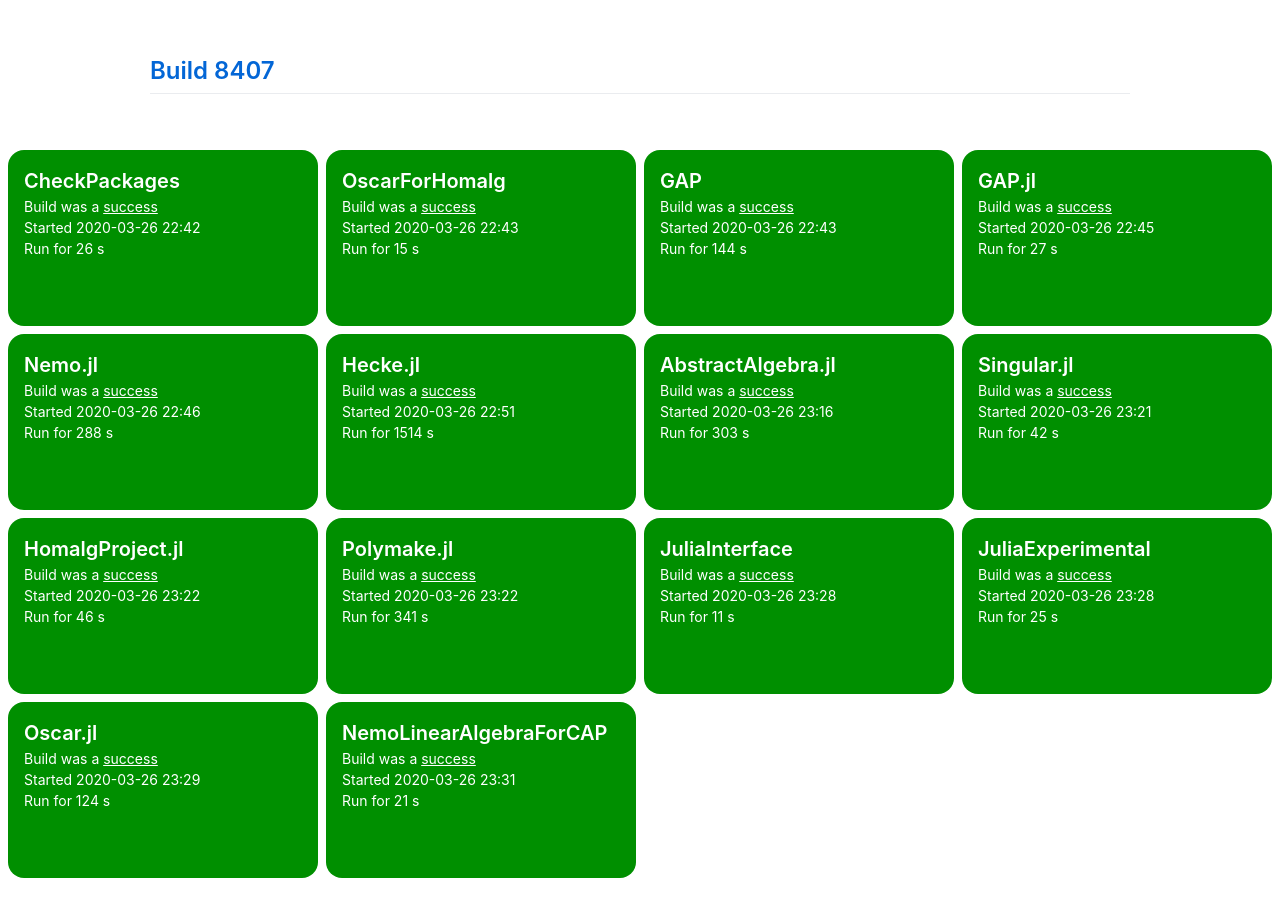
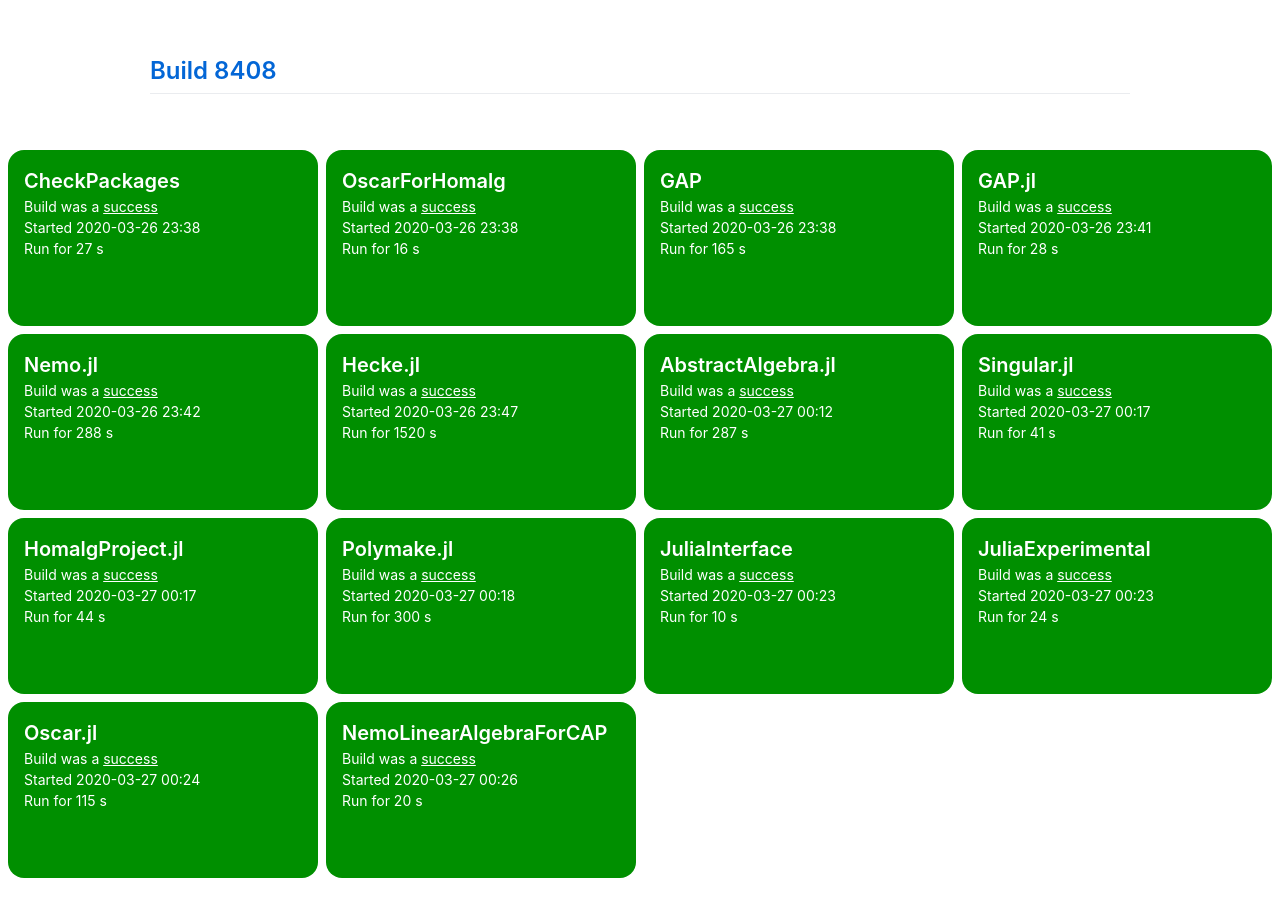
Before and after one commit to oscar-system/oscar-ci-status, a Jekyll site: the page built from index.html, in a window 1280 px wide. Built offline with Jekyll 4.4.1, drawn with Linux system fonts in a browser that asks for light colours.

Commit message:
Build 8408

```diff
--- a/_data/ci.yml
+++ b/_data/ci.yml
@@ -1,49 +1,49 @@
-build: 8407
-build_url: https://oscarci.mathematik.uni-kl.de/job/oscar/8407/
+build: 8408
+build_url: https://oscarci.mathematik.uni-kl.de/job/oscar/8408/
 job: oscar
 tests:
-- duration: 26
-  exitcode: 0
-  first_failure: false
-  first_failure_url: null
-  last_success: false
-  last_success_url: null
-  log: https://oscarci.mathematik.uni-kl.de/job/oscar/8407/artifact/logs/build-8407/CheckPackages.log
-  name: CheckPackages
-  start: 2020-03-26 22:42
-  status: success
-  success: true
-- duration: 15
-  exitcode: 0
-  first_failure: false
-  first_failure_url: null
-  last_success: false
-  last_success_url: null
-  log: https://oscarci.mathematik.uni-kl.de/job/oscar/8407/artifact/logs/build-8407/OscarForHomalg.log
-  name: OscarForHomalg
-  start: 2020-03-26 22:43
-  status: success
-  success: true
-- duration: 144
-  exitcode: 0
-  first_failure: false
-  first_failure_url: null
-  last_success: false
-  last_success_url: null
-  log: https://oscarci.mathematik.uni-kl.de/job/oscar/8407/artifact/logs/build-8407/GAP.log
-  name: GAP
-  start: 2020-03-26 22:43
-  status: success
-  success: true
 - duration: 27
   exitcode: 0
   first_failure: false
   first_failure_url: null
   last_success: false
   last_success_url: null
-  log: https://oscarci.mathematik.uni-kl.de/job/oscar/8407/artifact/logs/build-8407/GAP.jl.log
+  log: https://oscarci.mathematik.uni-kl.de/job/oscar/8408/artifact/logs/build-8408/CheckPackages.log
+  name: CheckPackages
+  start: 2020-03-26 23:38
+  status: success
+  success: true
+- duration: 16
+  exitcode: 0
+  first_failure: false
+  first_failure_url: null
+  last_success: false
+  last_success_url: null
+  log: https://oscarci.mathematik.uni-kl.de/job/oscar/8408/artifact/logs/build-8408/OscarForHomalg.log
+  name: OscarForHomalg
+  start: 2020-03-26 23:38
+  status: success
+  success: true
+- duration: 165
+  exitcode: 0
+  first_failure: false
+  first_failure_url: null
+  last_success: false
+  last_success_url: null
+  log: https://oscarci.mathematik.uni-kl.de/job/oscar/8408/artifact/logs/build-8408/GAP.log
+  name: GAP
+  start: 2020-03-26 23:38
+  status: success
+  success: true
+- duration: 28
+  exitcode: 0
+  first_failure: false
+  first_failure_url: null
+  last_success: false
+  last_success_url: null
+  log: https://oscarci.mathematik.uni-kl.de/job/oscar/8408/artifact/logs/build-8408/GAP.jl.log
   name: GAP.jl
-  start: 2020-03-26 22:45
+  start: 2020-03-26 23:41
   status: success
   success: true
 - duration: 288
@@ -52,107 +52,107 @@ tests:
   first_failure_url: null
   last_success: false
   last_success_url: null
-  log: https://oscarci.mathematik.uni-kl.de/job/oscar/8407/artifact/logs/build-8407/Nemo.jl.log
+  log: https://oscarci.mathematik.uni-kl.de/job/oscar/8408/artifact/logs/build-8408/Nemo.jl.log
   name: Nemo.jl
-  start: 2020-03-26 22:46
+  start: 2020-03-26 23:42
   status: success
   success: true
-- duration: 1514
+- duration: 1520
   exitcode: 0
   first_failure: false
   first_failure_url: null
   last_success: false
   last_success_url: null
-  log: https://oscarci.mathematik.uni-kl.de/job/oscar/8407/artifact/logs/build-8407/Hecke.jl.log
+  log: https://oscarci.mathematik.uni-kl.de/job/oscar/8408/artifact/logs/build-8408/Hecke.jl.log
   name: Hecke.jl
-  start: 2020-03-26 22:51
+  start: 2020-03-26 23:47
   status: success
   success: true
-- duration: 303
+- duration: 287
   exitcode: 0
   first_failure: false
   first_failure_url: null
   last_success: false
   last_success_url: null
-  log: https://oscarci.mathematik.uni-kl.de/job/oscar/8407/artifact/logs/build-8407/AbstractAlgebra.jl.log
+  log: https://oscarci.mathematik.uni-kl.de/job/oscar/8408/artifact/logs/build-8408/AbstractAlgebra.jl.log
   name: AbstractAlgebra.jl
-  start: 2020-03-26 23:16
+  start: 2020-03-27 00:12
   status: success
   success: true
-- duration: 42
+- duration: 41
   exitcode: 0
   first_failure: false
   first_failure_url: null
   last_success: false
   last_success_url: null
-  log: https://oscarci.mathematik.uni-kl.de/job/oscar/8407/artifact/logs/build-8407/Singular.jl.log
+  log: https://oscarci.mathematik.uni-kl.de/job/oscar/8408/artifact/logs/build-8408/Singular.jl.log
   name: Singular.jl
-  start: 2020-03-26 23:21
+  start: 2020-03-27 00:17
   status: success
   success: true
-- duration: 46
+- duration: 44
   exitcode: 0
   first_failure: false
   first_failure_url: null
   last_success: false
   last_success_url: null
-  log: https://oscarci.mathematik.uni-kl.de/job/oscar/8407/artifact/logs/build-8407/HomalgProject.jl.log
+  log: https://oscarci.mathematik.uni-kl.de/job/oscar/8408/artifact/logs/build-8408/HomalgProject.jl.log
   name: HomalgProject.jl
-  start: 2020-03-26 23:22
+  start: 2020-03-27 00:17
   status: success
   success: true
-- duration: 341
+- duration: 300
   exitcode: 0
   first_failure: false
   first_failure_url: null
   last_success: false
   last_success_url: null
-  log: https://oscarci.mathematik.uni-kl.de/job/oscar/8407/artifact/logs/build-8407/Polymake.jl.log
+  log: https://oscarci.mathematik.uni-kl.de/job/oscar/8408/artifact/logs/build-8408/Polymake.jl.log
   name: Polymake.jl
-  start: 2020-03-26 23:22
+  start: 2020-03-27 00:18
   status: success
   success: true
-- duration: 11
+- duration: 10
   exitcode: 0
   first_failure: false
   first_failure_url: null
   last_success: false
   last_success_url: null
-  log: https://oscarci.mathematik.uni-kl.de/job/oscar/8407/artifact/logs/build-8407/JuliaInterface.log
+  log: https://oscarci.mathematik.uni-kl.de/job/oscar/8408/artifact/logs/build-8408/JuliaInterface.log
   name: JuliaInterface
-  start: 2020-03-26 23:28
+  start: 2020-03-27 00:23
   status: success
   success: true
-- duration: 25
+- duration: 24
   exitcode: 0
   first_failure: false
   first_failure_url: null
   last_success: false
   last_success_url: null
-  log: https://oscarci.mathematik.uni-kl.de/job/oscar/8407/artifact/logs/build-8407/JuliaExperimental.log
+  log: https://oscarci.mathematik.uni-kl.de/job/oscar/8408/artifact/logs/build-8408/JuliaExperimental.log
   name: JuliaExperimental
-  start: 2020-03-26 23:28
+  start: 2020-03-27 00:23
   status: success
   success: true
-- duration: 124
+- duration: 115
   exitcode: 0
   first_failure: false
   first_failure_url: null
   last_success: false
   last_success_url: null
-  log: https://oscarci.mathematik.uni-kl.de/job/oscar/8407/artifact/logs/build-8407/Oscar.jl.log
+  log: https://oscarci.mathematik.uni-kl.de/job/oscar/8408/artifact/logs/build-8408/Oscar.jl.log
   name: Oscar.jl
-  start: 2020-03-26 23:29
+  start: 2020-03-27 00:24
   status: success
   success: true
-- duration: 21
+- duration: 20
   exitcode: 0
   first_failure: false
   first_failure_url: null
   last_success: false
   last_success_url: null
-  log: https://oscarci.mathematik.uni-kl.de/job/oscar/8407/artifact/logs/build-8407/NemoLinearAlgebraForCAP.log
+  log: https://oscarci.mathematik.uni-kl.de/job/oscar/8408/artifact/logs/build-8408/NemoLinearAlgebraForCAP.log
   name: NemoLinearAlgebraForCAP
-  start: 2020-03-26 23:31
+  start: 2020-03-27 00:26
   status: success
   success: true
```
Also changed, not shown: README.md.
